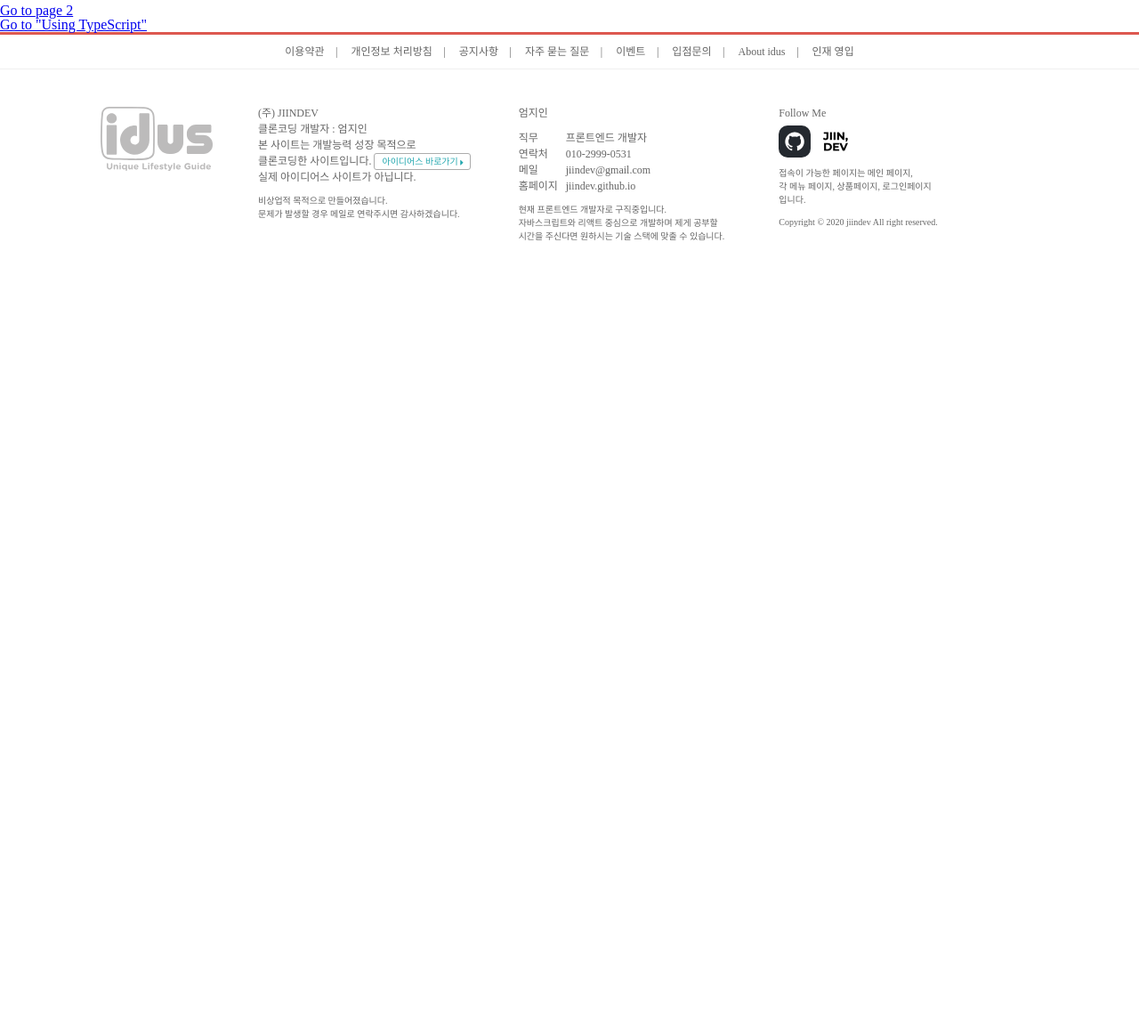
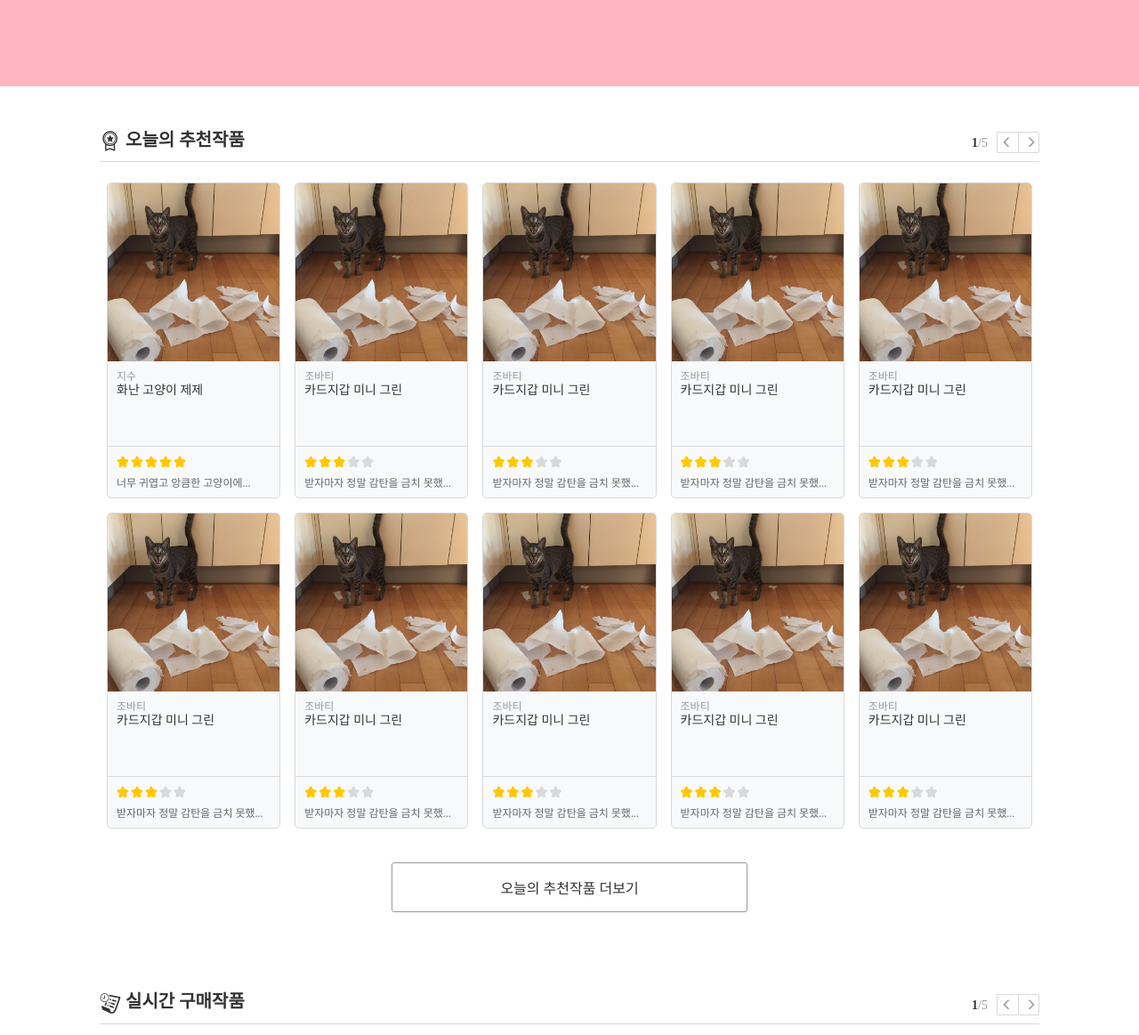
Before and after one commit to jiindev/idus-cloneCoding, a Gatsby site: page / in a window 1280 px wide. Shown: the part 531-1694 px from the top of the page at 89% size. Before the commit the page ends 844 px from the top, so only its background shows below. Built offline with nearby package versions, Linux system fonts and the light colour scheme; Gatsby itself is replaced by a stand-in of ours; a web font is replaced by a local one.

Commit message:
메인화면 기본형 리스트 작성

```diff
--- a/src/components/layout.js
+++ b/src/components/layout.js
@@ -13,6 +13,9 @@ ${reset};
 @font-face { font-family: 'NanumBarunGothic'; font-style: normal; font-weight: 400; src: url('//cdn.jsdelivr.net/font-nanumlight/1.0/NanumBarunGothicWeb.eot'); src: url('//cdn.jsdelivr.net/font-nanumlight/1.0/NanumBarunGothicWeb.eot?#iefix') format('embedded-opentype'), url('//cdn.jsdelivr.net/font-nanumlight/1.0/NanumBarunGothicWeb.woff') format('woff'), url('//cdn.jsdelivr.net/font-nanumlight/1.0/NanumBarunGothicWeb.ttf') format('truetype'); } @font-face { font-family: 'NanumBarunGothic'; font-style: normal; font-weight: 700; src: url('//cdn.jsdelivr.net/font-nanumlight/1.0/NanumBarunGothicWebBold.eot'); src: url('//cdn.jsdelivr.net/font-nanumlight/1.0/NanumBarunGothicWebBold.eot?#iefix') format('embedded-opentype'), url('//cdn.jsdelivr.net/font-nanumlight/1.0/NanumBarunGothicWebBold.woff') format('woff'), url('//cdn.jsdelivr.net/font-nanumlight/1.0/NanumBarunGothicWebBold.ttf') format('truetype') } @font-face { font-family: 'NanumBarunGothic'; font-style: normal; font-weight: 300; src: url('//cdn.jsdelivr.net/font-nanumlight/1.0/NanumBarunGothicWebLight.eot'); src: url('//cdn.jsdelivr.net/font-nanumlight/1.0/NanumBarunGothicWebLight.eot?#iefix') format('embedded-opentype'), url('//cdn.jsdelivr.net/font-nanumlight/1.0/NanumBarunGothicWebLight.woff') format('woff'), url('//cdn.jsdelivr.net/font-nanumlight/1.0/NanumBarunGothicWebLight.ttf') format('truetype'); } .nanumbarungothic * { font-family: 'NanumBarunGothic', sans-serif; }
 html,body{
   height: 100%;
+  font-family: 'NanumBarunGothic';
+}
+*{
   font-family: 'NanumBarunGothic';
 }
 .center{
@@ -37,7 +40,7 @@ const Layout = ({ children }) => {
     <>
       <GlobalStyle/>
       <Navigation/>
-      <Header siteTitle={data.site.siteMetadata.title} />
+      {/* <Header siteTitle={data.site.siteMetadata.title} /> */}
         <main>{children}</main>
         <Footer/>
     </>
--- a/src/components/navigation.js
+++ b/src/components/navigation.js
@@ -148,9 +148,10 @@ const BottomNav = styled.div`
   font-size: 13px;
   color: #666;
   justify-content: center;
-  box-shadow: 3px 3px 3px rgba(0,0,0,.2), 0 1px 0 #d9d9d9;
+  box-shadow: 0 4px 4px rgba(0,0,0,.2), 0 1px 0 #d9d9d9;
   position: sticky;
   top: 0;
+  z-index: 30;
   & ul{
     display: flex;
     & li{
--- /dev/null
+++ b/src/components/productItem.js
@@ -0,0 +1,70 @@
+import { Link } from "gatsby"
+import PropTypes from "prop-types"
+import React from "react"
+import styled from 'styled-components';
+import Star from "./star"
+
+const ProductItem = ({ data }) => (
+    <li>
+        <div>
+        <Thumbnail thumbnailUrl={data.thumbnailUrl}><span/></Thumbnail>
+        <Text>
+            <div className="title">
+            <span>{data.artist}</span>
+            <h4>{data.title}</h4>
+            </div>
+            <div className="review">
+            <Star starNum={data.review.star}/>
+            {data.review.text}
+            </div>
+        </Text>
+        </div>
+    </li>
+);
+
+const Thumbnail = styled.div`
+    width: 100%;
+    height: 200px;
+    overflow: hidden;
+  & span{
+    display: block;
+    width: 100%;
+    height: 100%;
+    background: ${props=>`url('/thumbnail/${props.thumbnailUrl}') no-repeat center center / cover`};
+    transition: all .2s ease;
+  }
+  &:hover span{
+    transform: scale(1.1);
+  }
+`;
+const Text = styled.div`
+  color: #333;
+  &>div{
+    padding: 10px;
+    box-sizing: border-box;
+  }
+  & div.title{
+    height: 96px;
+    border-bottom: 1px solid #d9d9d9;
+    & span{
+      font-size: 12px;
+      color: #999;
+      padding-bottom: 3px;
+      display: inline-block;
+    }
+  }
+  & div.review{
+    font-size: 12px;
+    color: #666;
+  }
+`;
+
+ProductItem.propTypes = {
+  siteTitle: PropTypes.string,
+}
+
+ProductItem.defaultProps = {
+  siteTitle: ``,
+}
+
+export default ProductItem
--- /dev/null
+++ b/src/components/productSection.js
@@ -0,0 +1,136 @@
+import {useState} from 'react';
+import { Link } from "gatsby"
+import PropTypes from "prop-types"
+import React from "react"
+import styled from 'styled-components';
+import ProductItem from './productItem';
+
+const ProductSecion = ({ title, iconClass, data }) => {
+    const [page, setPage] = useState(1);
+    const onChangePage = pageDirection => () => {
+        if(pageDirection === 'left'){
+            if(page===1){
+                setPage(5);
+            }else setPage(page-1);
+        }else{
+            if(page===5){
+                setPage(1);
+            }else setPage(page+1);
+        }
+    }
+    return(
+    <Wrap>
+      <div className="center">
+        <Title>
+          <h3><i className={iconClass}/> {title}</h3>
+          <div>
+            <span><strong>{page}</strong>/5</span>
+            <button onClick={onChangePage('left')}><i className="ui_icon--arrow-left"/></button>
+            <button onClick={onChangePage('right')}><i className="ui_icon--arrow-right"/></button>
+          </div>
+        </Title>
+        <ul>
+          {data.map((v, i)=>(
+            <ProductItem data={v} key={i}/>
+          ))}
+        </ul>
+        <MoreButton>{title} 더보기</MoreButton>
+      </div>
+    </Wrap>
+    );
+};
+
+const Wrap = styled.div`
+  padding: 40px 0;
+  & ul{
+    display: flex;
+    flex-wrap: wrap;
+    & li{
+      width: 20%;
+      font-size: 14px;
+      &>div{
+        margin: 8px;
+        border: 1px solid #d9d9d9;
+        border-radius: 5px;
+        overflow: hidden;
+        background-color: #f8f9fb;
+      }
+    }
+  }
+`;
+const Title = styled.div`
+  color: #333;
+  position: relative;
+  & h3{
+    font-size: 20px;
+    font-weight: bold;
+    padding: 10px 0;
+    border-bottom: 1px solid #d9d9d9;
+    margin-bottom: 15px;
+    & i{
+    font-size: 24px;
+    vertical-align: middle;
+    }
+  }
+  & div{
+    position: absolute;
+    bottom: 10px;
+    right: 0;
+    font-size: 14px;
+    & span{
+      margin-right: 10px;
+      color: #999;
+      & strong{
+        color: #333;
+        font-weight: bold;
+      }
+    }
+    & button{
+      border: 1px solid #d9d9d9;
+      border-radius: 0 2px 2px 0;
+      width: 24px;
+      height: 24px;
+      display: inline-block;
+      text-align: center;
+      background: none;
+      outline: none;
+      cursor: pointer;
+      & i{
+        line-height: 20px;
+        font-size: 12px;
+        color: #999;
+      }
+      &:nth-child(2){
+        border-right: 0;
+        border-radius: 2px 0 0 2px;
+      }
+    }
+  }
+
+`;
+
+const MoreButton = styled.button`
+    margin: 30px auto 0 auto;
+    display: block;
+    font-size: 16px;
+    width: 400px;
+    padding: 15px 0;
+    border: 1px solid #999;
+    border-radius: 3px;
+    color: #333;
+    background: none;
+    transition: all .2s ease;
+    &:hover{
+        background: #f5f5f5;;
+    }
+`;
+
+ProductSecion.propTypes = {
+  siteTitle: PropTypes.string,
+}
+
+ProductSecion.defaultProps = {
+  siteTitle: ``,
+}
+
+export default ProductSecion
--- /dev/null
+++ b/src/components/star.js
@@ -0,0 +1,36 @@
+
+import PropTypes from "prop-types"
+import React from "react"
+import styled  from 'styled-components';
+
+const Star = ({ starNum }) => (
+  <StarDiv starNum={starNum}>
+    <i className="ui_icon--star-fill"/>
+    <i className="ui_icon--star-fill"/>
+    <i className="ui_icon--star-fill"/>
+    <i className="ui_icon--star-fill"/>
+    <i className="ui_icon--star-fill"/>
+  </StarDiv>
+);
+
+const StarDiv = styled.div`
+    margin-bottom: 10px;
+    & i{
+        font-size: 14px;
+        margin-right: 2px;
+        color: #d9d9d9;
+    }
+    & i:nth-child(-n+${props=>props.starNum}){
+        color: #ffc801;
+    }
+`;
+
+Star.propTypes = {
+    starNum: PropTypes.number,
+}
+
+Star.defaultProps = {
+    starNum: 0,
+}
+
+export default Star
--- a/src/pages/index.js
+++ b/src/pages/index.js
@@ -1,22 +1,126 @@
 import React from "react"
 import { Link } from "gatsby"
-
+import styled, {createGlobalStyle} from 'styled-components';
 import Layout from "../components/layout"
 import Image from "../components/image"
 import SEO from "../components/seo"
+import ProductSecion from "../components/productSection";
 
-const IndexPage = () => (
-  <Layout>
+const IndexPage = () => {
+  const dummyData = [
+    {
+      thumbnailUrl: 'jeje.jpeg',
+      artist:'지수',
+      title:'화난 고양이 제제',
+      review:{
+        star:5,
+        text:'너무 귀엽고 앙큼한 고양이에...'
+      }
+    },
+    {
+      thumbnailUrl: 'jeje.jpeg',
+      artist:'조바티',
+      title:'카드지갑 미니 그린',
+      review:{
+        star:3,
+        text:'받자마자 정말 감탄을 금치 못했...'
+      }
+    },
+    {
+      thumbnailUrl: 'jeje.jpeg',
+      artist:'조바티',
+      title:'카드지갑 미니 그린',
+      review:{
+        star:3,
+        text:'받자마자 정말 감탄을 금치 못했...'
+      }
+    },
+    {
+      thumbnailUrl: 'jeje.jpeg',
+      artist:'조바티',
+      title:'카드지갑 미니 그린',
+      review:{
+        star:3,
+        text:'받자마자 정말 감탄을 금치 못했...'
+      }
+    },
+    {
+      thumbnailUrl: 'jeje.jpeg',
+      artist:'조바티',
+      title:'카드지갑 미니 그린',
+      review:{
+        star:3,
+        text:'받자마자 정말 감탄을 금치 못했...'
+      }
+    },
+    {
+      thumbnailUrl: 'jeje.jpeg',
+      artist:'조바티',
+      title:'카드지갑 미니 그린',
+      review:{
+        star:3,
+        text:'받자마자 정말 감탄을 금치 못했...'
+      }
+    },
+    {
+      thumbnailUrl: 'jeje.jpeg',
+      artist:'조바티',
+      title:'카드지갑 미니 그린',
+      review:{
+        star:3,
+        text:'받자마자 정말 감탄을 금치 못했...'
+      }
+    },
+    {
+      thumbnailUrl: 'jeje.jpeg',
+      artist:'조바티',
+      title:'카드지갑 미니 그린',
+      review:{
+        star:3,
+        text:'받자마자 정말 감탄을 금치 못했...'
+      }
+    },
+    {
+      thumbnailUrl: 'jeje.jpeg',
+      artist:'조바티',
+      title:'카드지갑 미니 그린',
+      review:{
+        star:3,
+        text:'받자마자 정말 감탄을 금치 못했...'
+      }
+    },
+    {
+      thumbnailUrl: 'jeje.jpeg',
+      artist:'조바티',
+      title:'카드지갑 미니 그린',
+      review:{
+        star:3,
+        text:'받자마자 정말 감탄을 금치 못했...'
+      }
+    }
+  ];
+  return(
+    <Layout>
     <SEO title="Home" />
-    <h1>Hi people</h1>
-    <p>Welcome to your new Gatsby site.</p>
-    <p>Now go build something great.</p>
-    <div style={{ maxWidth: `300px`, marginBottom: `1.45rem` }}>
-      <Image />
-    </div>
-    <Link to="/page-2/">Go to page 2</Link> <br />
-    <Link to="/using-typescript/">Go to "Using TypeScript"</Link>
+    <Banner>배너</Banner>
+    <ProductSecion title="오늘의 추천작품" iconClass="ui_icon--medal" data={dummyData}/>
+    <ProductSecion title="실시간 구매작품" iconClass="ui_icon--current-list" data={dummyData}/>
+    <ProductSecion title="실시간 후기" iconClass="ui_icon--pencil" data={dummyData}/>
+    <ProductSecion title="작가님 추천작품" iconClass="ui_icon--advert" data={dummyData}/>
+    <ProductSecion title="실시간 추천작품" iconClass="ui_icon--advert" data={dummyData}/>
+    <ProductSecion title="최신 작품" iconClass="ui_icon--thunder" data={dummyData}/>
   </Layout>
-)
+  );
+}
+
+const Banner = styled.div`
+  width: 100%;
+  height: 480px;
+  background-color: lightpink;
+  position: relative;
+  z-index: 0;
+`;
+
+
 
 export default IndexPage
```
Also changed, not shown: static/thumbnail/jeje.jpeg (added).
